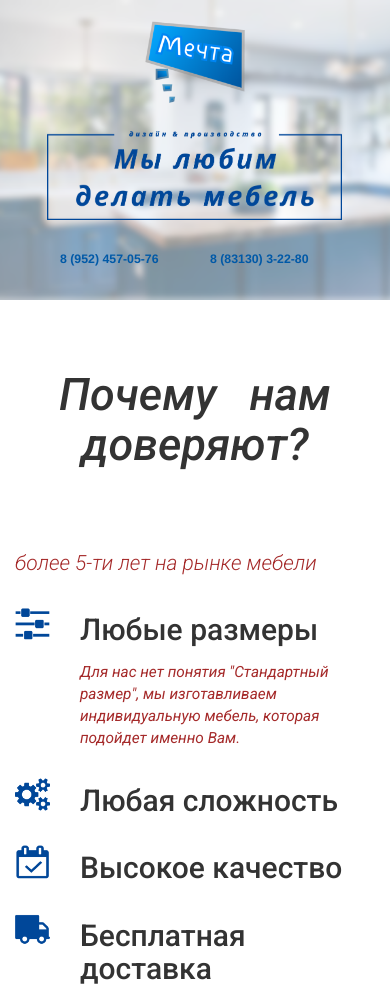
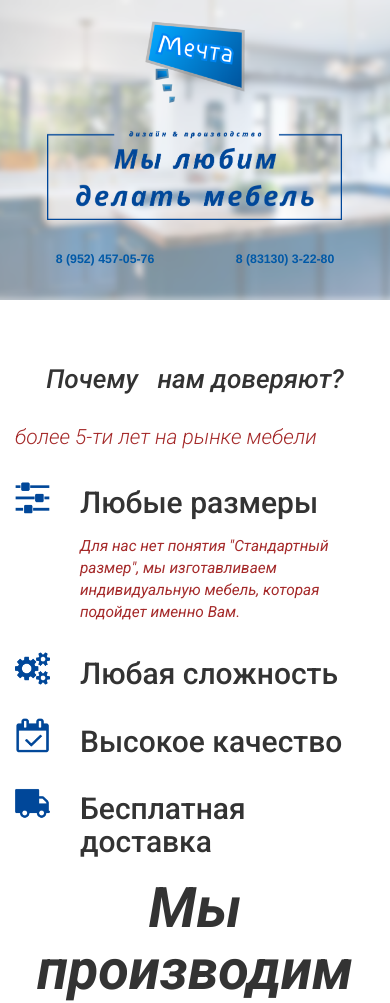
Before and after one commit to Tixxxon/dream_fabric, a Node server app: page / in a window 390 px wide. Shown: the top 1003 px of the page. Run offline with Node 20, Linux system fonts and the light colour scheme; style sheets or scripts are compiled from the project's sources; some libraries are stand-ins or nearby versions.

Commit message:
- Made a few changes

```diff
--- a/src/public/sass/media-xs.scss
+++ b/src/public/sass/media-xs.scss
@@ -2,11 +2,23 @@
   .dm-telephone {
     p {
       font-size: 0.4em;
+      text-align: center;
     }
   }
+
+  .dm-advantage {
+    h1 {
+      font-size: 1.5em;
+    }
+    p.p-middle-size {
+      padding-top: 1.0em;
+    }
+  }
+
   .img-small {
     max-height: 10em;
   }
+
   ul.hr {
     padding: 0;
     a {
--- a/src/views/index.pug
+++ b/src/views/index.pug
@@ -1,7 +1,7 @@
 extends layout
 
 block content
-  .container-fluid
+  header.container-fluid
     .row.dm-header
       .col-xs-12
         .row
@@ -11,8 +11,8 @@ block content
           img.col-xs-10.col-md-6.col-xs-push-1.col-sm-push-1.col-md-push-3.dm-logo_img(src="/images/love.png")
         .row.dm-telephone
           .col-xs-12.col-sm-6.col-md-4.col-sm-push-6.col-md-push-8
-            p.col-xs-5.col-xs-push-1.col-md-12 8 (952) 457-05-76
-            p.col-xs-5.col-xs-push-1.col-md-12 8 (83130) 3-22-80
+            p.col-xs-6.col-md-12 8 (952) 457-05-76
+            p.col-xs-6.col-md-12 8 (83130) 3-22-80
   .container
     .row.dm-advantage
       .col-xs-12.col-sm-4.col-sm-offset-1.col-md-offset-1
```
